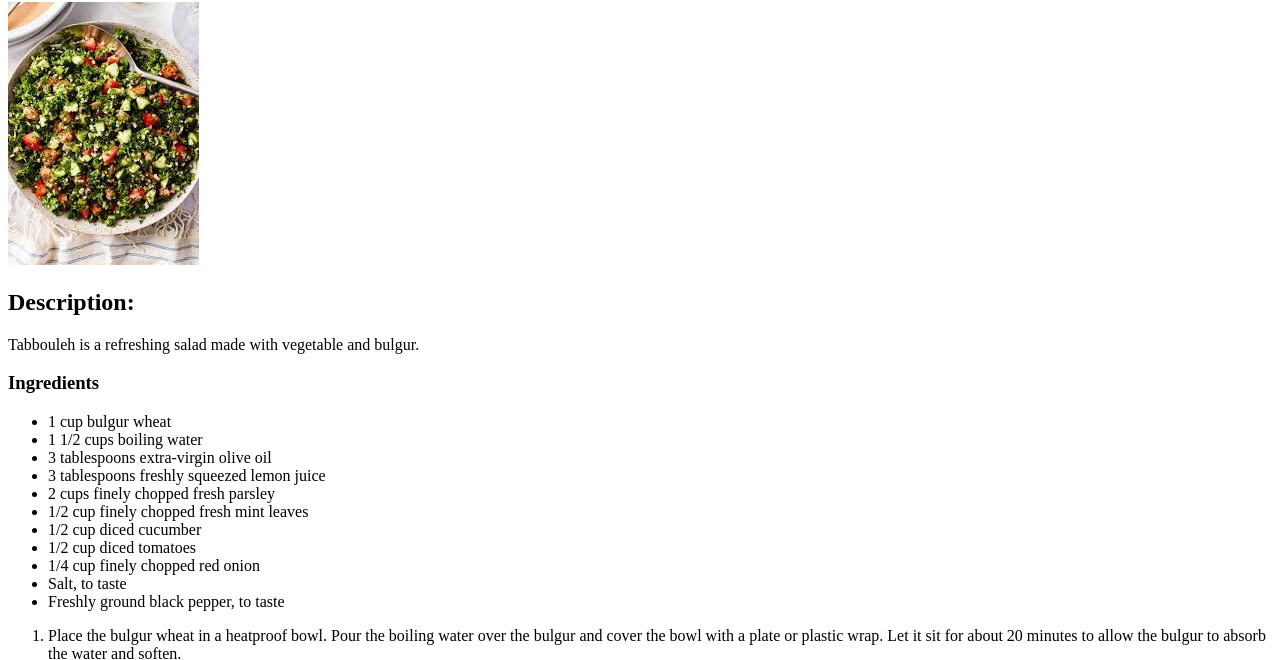
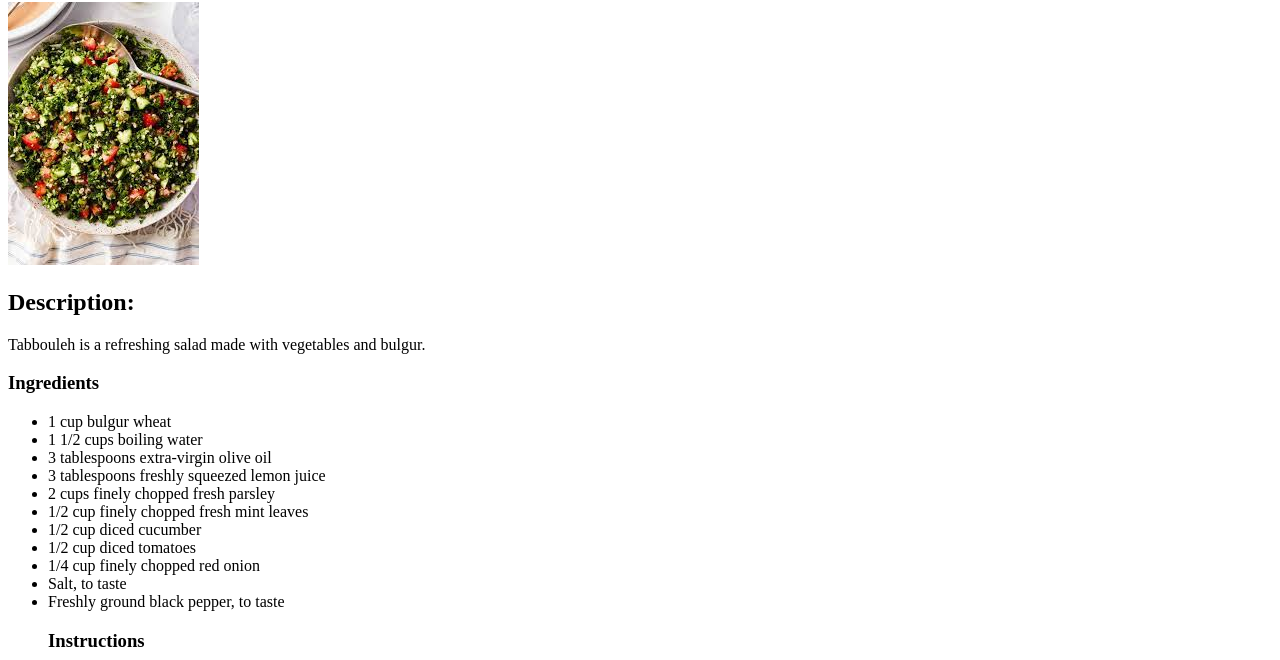
Before and after one commit to MatthewHawksbyGithub/html-boilerplate, a plain HTML site: page recipes/tabbouleh.html in a window 1280 px wide. Shown: the part 78-738 px from the top of the page. Drawn offline with Linux system fonts and the light colour scheme.

Commit message:
Commit before finishing final portion of tutorial

```diff
--- a/recipes/tabbouleh.html
+++ b/recipes/tabbouleh.html
@@ -10,7 +10,7 @@
     <h1>Tabbouleh</h1>
     <img src="../images/tabbouleh.jpeg">
     <h2>Description:</h2>
-        <p>Tabbouleh is a refreshing salad made with vegetable and bulgur.</p>
+        <p>Tabbouleh is a refreshing salad made with vegetables and bulgur.</p>
     <h3>Ingredients</h3>
     <ul>
         <li>1 cup bulgur wheat</li>
@@ -27,6 +27,7 @@
         <li>Freshly ground black pepper, to taste</li>
     </ul>
     <ol>
+        <h3>Instructions</h3>
         <li>Place the bulgur wheat in a heatproof bowl. Pour the boiling water over the bulgur and cover the bowl with a plate or plastic wrap. Let it sit for about 20 minutes to allow the bulgur to absorb the water and soften.</li>
         <li>
             After 20 minutes, remove the cover and fluff the bulgur with a fork.</li>
```
Also changed, not shown: recipes/babaganoush.html (+1 -0 lines), recipes/bamia.html (+1 -0 lines), recipes/chickpeastew.html (+2 -1 lines), recipes/hummus.html (+2 -1 lines).
